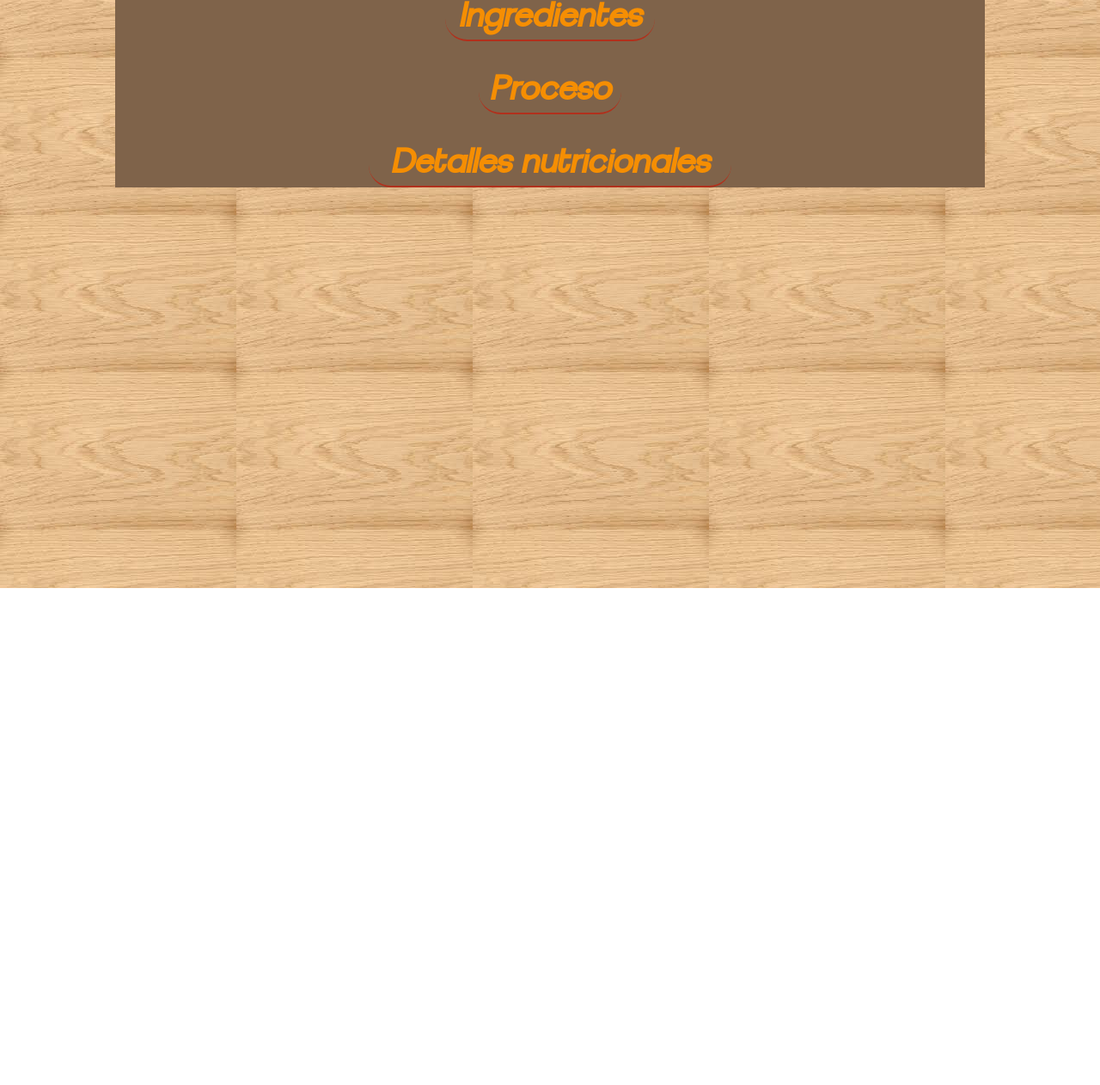
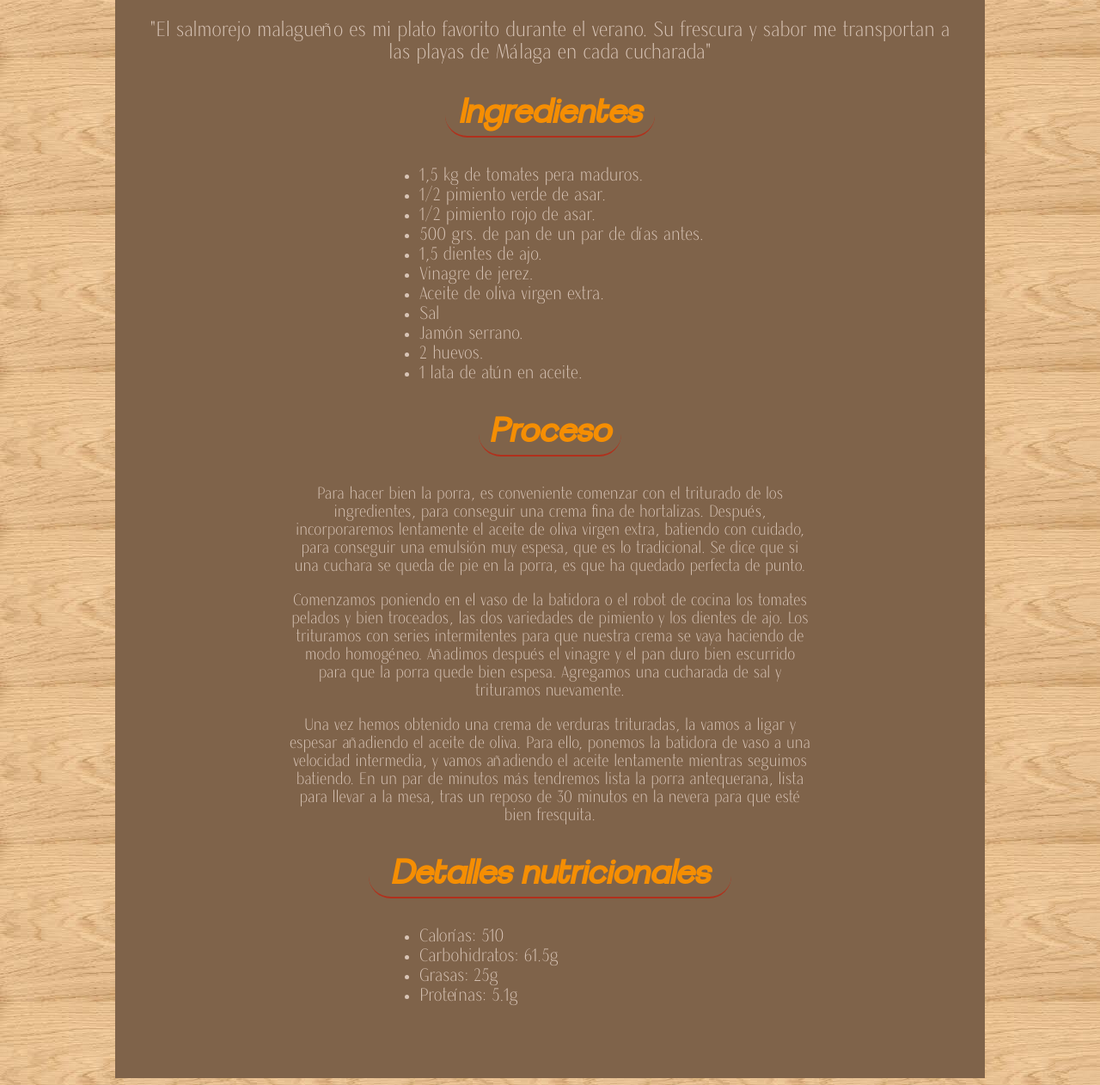
Before and after one commit to Maesonone/Receta, a plain HTML site: page index.html in a window 1280 px wide. Shown: the part 116-1378 px from the top of the page at 86% size. Before the commit the page ends 800 px from the top, so only its background shows below. Drawn offline with Linux system fonts and the light colour scheme.

Commit message:
version 2

```diff
--- a/CSS/style-receta.css
+++ b/CSS/style-receta.css
@@ -8,14 +8,27 @@
 }
 @font-face {
     font-family: texto;
-    src: url(../FONTS/SLABS\ THIN.otf);
+    src: url(../FONTS/magnisa-sans.regular.ttf);
 }
 body{font-family: texto;
     background-image: url(../IMG/fondo.jfif);}
 #wrapper{width: 60vw;
     background-color: #7f634a;
     margin: auto;
-    width: 80%;}
+    width: 80%;
+    padding-top: 2%;
+    padding-bottom: 5%;}
+    #nota {text-align: center;
+        font-size: 150%;
+        color: #D8C4B6;}
+    #lista {font-size: 130%;
+        padding-left: 35%;
+        color: #D8C4B6;}
+    #proceso {font-size: 120%;
+        text-align: center;
+        color: #D8C4B6;
+        padding-left: 20%;
+        padding-right: 20%;}
 h1, h2{text-align: center;
     color: #F58E03;
     font-family: titulo;
--- a/index.html
+++ b/index.html
@@ -9,9 +9,40 @@
 <body>
     <div id="wrapper">
     <h1>El Salmorejo</h1>
+    <blockquote id="nota">
+        "El salmorejo malagueño es mi plato favorito durante el verano. Su frescura y sabor me transportan a las playas de Málaga en cada cucharada"
+    </blockquote>
     <h2>Ingredientes</h2>
+    <ul id="lista">
+        <li>1,5 kg de tomates pera maduros.</li>
+        <li>1/2 pimiento verde de asar.</li>
+        <li>1/2 pimiento rojo de asar.</li>
+        <li>500 grs. de pan de un par de días antes.</li>
+        <li>1,5 dientes de ajo.</li>
+        <li>Vinagre de jerez.</li>
+        <li>Aceite de oliva virgen extra.</li>
+        <li>Sal</li>
+        <li>Jamón serrano.</li>
+        <li>2 huevos.</li>
+        <li>1 lata de atún en aceite.</li>
+    </ul>
     <h2 id="corto">Proceso</h2>
+    <p id="proceso">
+        Para hacer bien la porra, es conveniente comenzar con el triturado de los ingredientes, para conseguir una crema fina de hortalizas. Después, incorporaremos lentamente el aceite de oliva virgen extra, batiendo con cuidado, para conseguir una emulsión muy espesa, que es lo tradicional. Se dice que si una cuchara se queda de pie en la porra, es que ha quedado perfecta de punto.
+    </p>
+    <p id="proceso">
+        Comenzamos poniendo en el vaso de la batidora o el robot de cocina los tomates pelados y bien troceados, las dos variedades de pimiento y los dientes de ajo. Los trituramos con series intermitentes para que nuestra crema se vaya haciendo de modo homogéneo. Añadimos después el vinagre y el pan duro bien escurrido para que la porra quede bien espesa. Agregamos una cucharada de sal y trituramos nuevamente.
+    </p>
+    <p id="proceso">
+        Una vez hemos obtenido una crema de verduras trituradas, la vamos a ligar y espesar añadiendo el aceite de oliva. Para ello, ponemos la batidora de vaso a una velocidad intermedia, y vamos añadiendo el aceite lentamente mientras seguimos batiendo. En un par de minutos más tendremos lista la porra antequerana, lista para llevar a la mesa, tras un reposo de 30 minutos en la nevera para que esté bien fresquita.
+    </p>
     <h2 id="largo">Detalles nutricionales</h2>
+    <ul id="lista">
+        <li>Calorías: 510</li>
+        <li>Carbohidratos: 61.5g</li>
+        <li>Grasas: 25g</li>
+        <li>Proteínas: 5.1g</li>
+    </ul>
 </div>
 </body>
 </html>
```
Also changed, not shown: FONTS/magnisa-sans.regular.ttf (added).
